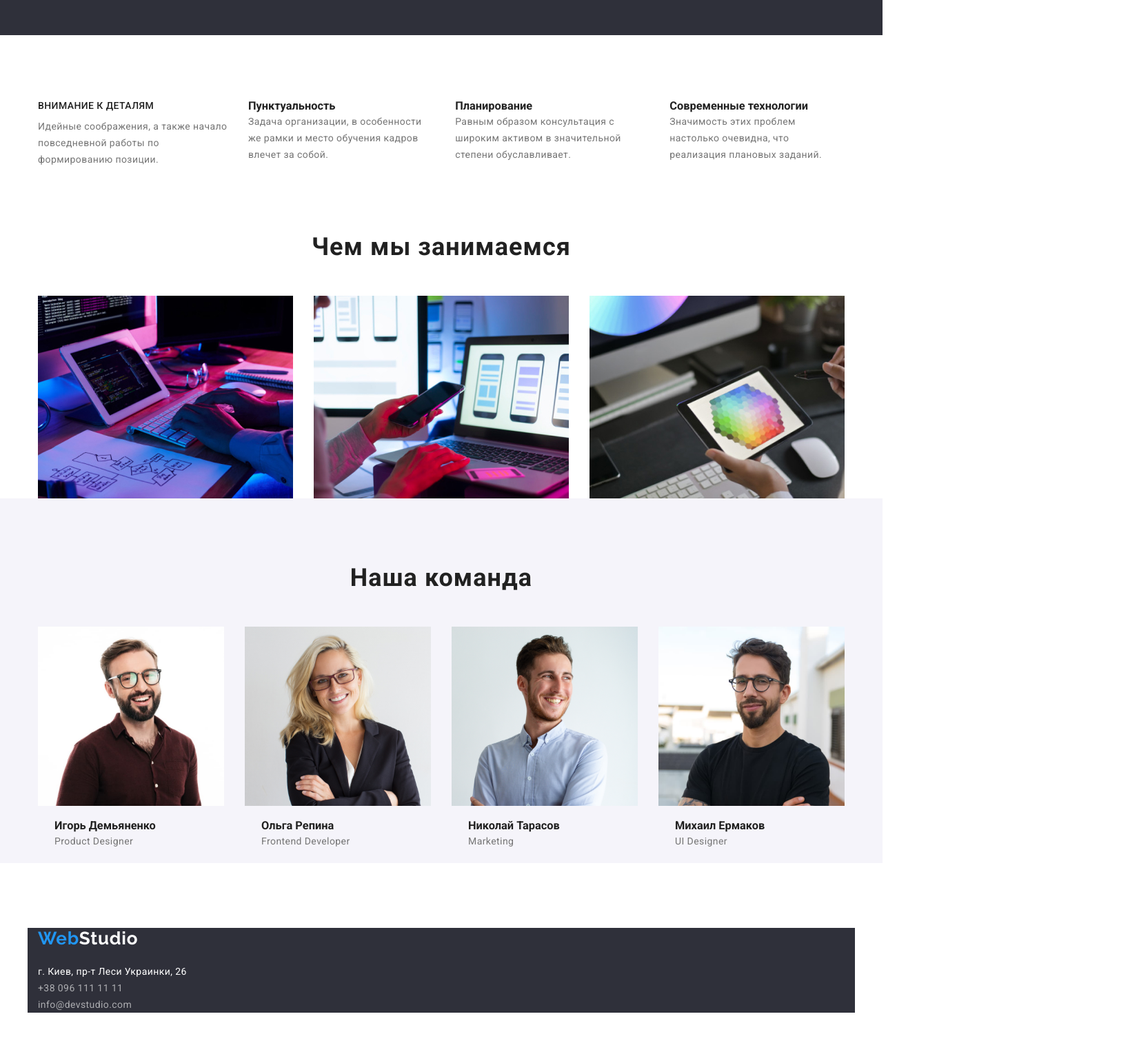
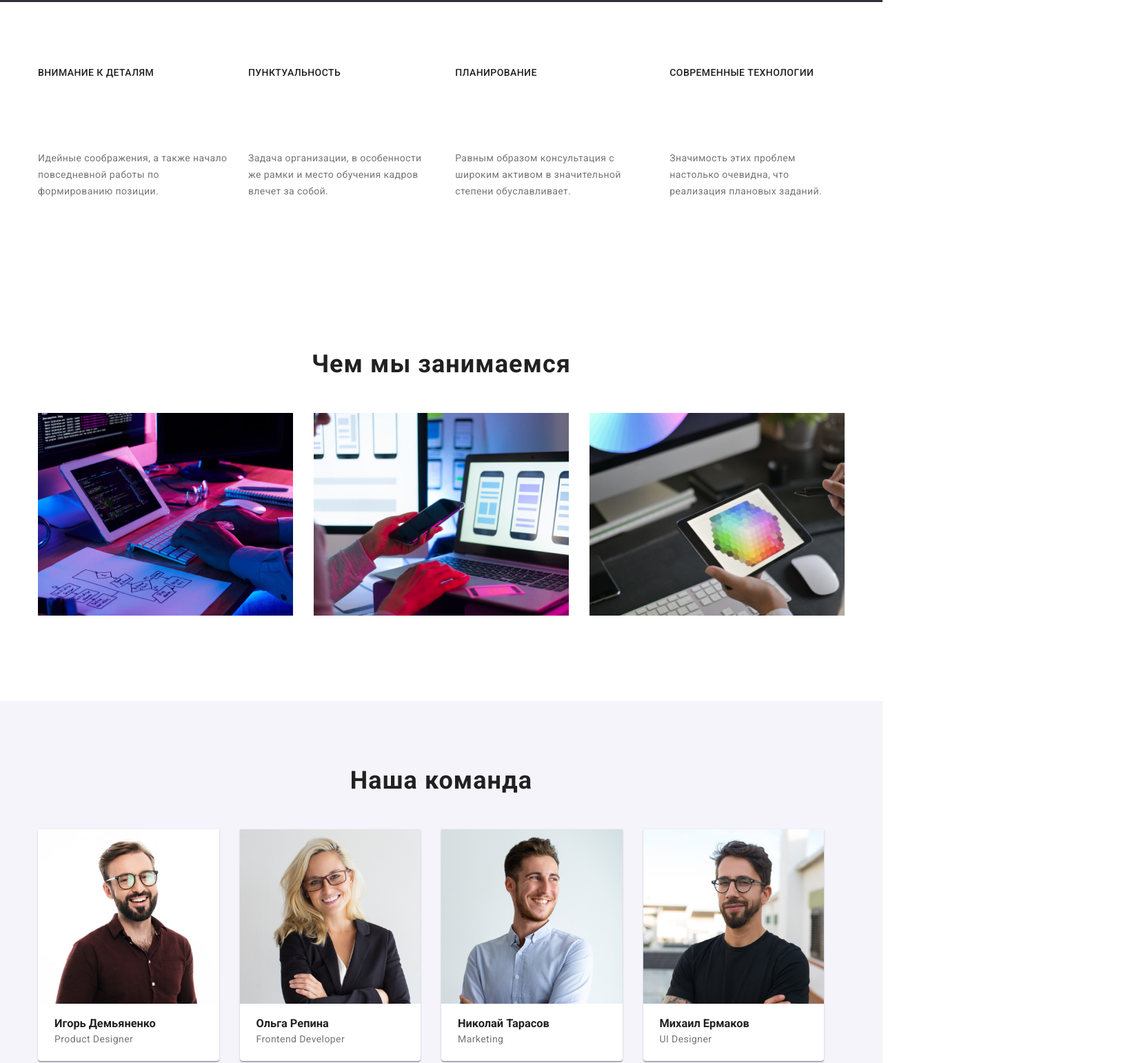
Before and after one commit to IrynaPet/goit-markup-hw-03, a plain HTML site: page index.html in a window 1280 px wide. Shown: the part 665-2207 px from the top of the page at 69% size, 1652 px wide, since content can reach past the window. Before the commit the page ends 2134 px from the top, so only its background shows below. Drawn offline with nearby package versions, Linux system fonts and the light colour scheme.

Commit message:
21022022

```diff
--- a/css/style.css
+++ b/css/style.css
@@ -50,13 +50,20 @@ address{
     font-family: font-family: 'Roboto', sans-serif;;
 }
 .section {
-    padding: 94px 0 0 0;
+    padding: 94px 0;
+    margin-bottom: 30px;
+}
+.subtitle-point{
+    padding: 94px 0;
+}
+.section-desc{
+    padding-bottom: 0;
 }
 
 /* Стилистика героя */
 .section-title {
     background: var(--dark-color);
-    padding: 200px 452px 280px;
+    padding: 200px 0;
 }
 .section-title h1 {
     font-weight: 900;
@@ -82,6 +89,9 @@ address{
     border-radius: 4px;
     cursor: pointer;
     filter: drop-shadow(0px 4px 4px rgba(0, 0, 0, 0.25));
+margin: 0 auto;
+display: block;
+line-height: 50px;
 }
 
 .conteiner {
@@ -94,9 +104,23 @@ address{
     display: flex;
     justify-content: space-between;
 }
-
+.footer{
+    padding: 60px 0;
+    background-color: var(--dark-color);
+}
 .conteiner-heading-item:not(:nth-child(4n)){
     margin-right: 30px;
+
+}
+.conteiner-info{
+    display: flex;
+    flex-basis: calc((100% - 4 * 30px) / 4);
+}
+.conteiner-heading-item-img{
+    margin-right: 30px;
+    background-color: var(--white-color);
+    box-shadow: 0px 1px 3px rgba(0, 0, 0, 0.12), 0px 1px 1px rgba(0, 0, 0, 0.14), 0px 2px 1px rgba(0, 0, 0, 0.2);
+border-radius: 0px 0px 4px 4px;
 }
 .conteiner-info{
     display: flex;
@@ -137,10 +161,7 @@ p {
     color: var(--primary-text-color);
     margin-bottom: 50px;
 }
-.conteiner-footer {
-    background: #2f303a;
 
-}
 .address-footer {
     margin-top: 20px;
     font-style: normal;
@@ -199,6 +220,7 @@ p {
     cursor: pointer;
     font-family: inherit;
     border-radius: 4px;
+    font-size: 16px;
 }
 
 .button-portfolio:hover,
@@ -231,7 +253,7 @@ ul {
 }
 .conteiner-img {
 border: 1px solid #EEEEEE;
-
+margin-bottom: 30px;
 }
 /*не могу разобраться с размерами футера и героя*/
 .icon{
@@ -242,6 +264,7 @@ margin-right: 10px;
     border-top: none;
   border-left: none;
   border-right: none;
+  border-bottom: ;
 }
 .img-title {
     padding: 20px 24px;
--- a/index.html
+++ b/index.html
@@ -77,33 +77,33 @@
                 </div>
             </section>
 
-            <section class="section">
+            <section class="section section-desc">
                 <div class="conteiner">
                     <ul class="conteiner-heading">
                         <li class="conteiner-heading-item">
                             <h3 class="subtitle">Внимание к деталям</h3>
-                            <p>
+                            <p class="subtitle-point">
                                 Идейные соображения, а также начало повседневной
                                 работы по формированию позиции.
                             </p>
                         </li>
                         <li class="conteiner-heading-item">
-                            <h3>Пунктуальность</h3>
-                            <p>
+                            <h3 class="subtitle">Пунктуальность</h3>
+                            <p class="subtitle-point">
                                 Задача организации, в особенности же рамки и
                                 место обучения кадров влечет за собой.
                             </p>
                         </li>
                         <li class="conteiner-heading-item">
-                            <h3>Планирование</h3>
-                            <p>
+                            <h3 class="subtitle">Планирование</h3>
+                            <p class="subtitle-point">
                                 Равным образом консультация с широким активом в
                                 значительной степени обуславливает.
                             </p>
                         </li>
                         <li>
-                            <h3>Современные технологии</h3>
-                            <p>
+                            <h3 class="subtitle">Современные технологии</h3>
+                            <p class="subtitle-point">
                                 Значимость этих проблем настолько очевидна, что
                                 реализация плановых заданий.
                             </p>
@@ -144,11 +144,11 @@
                 </div>
             </section>
 
-            <section class="comand">
-                <h2 class="section-text section">Наша команда</h2>
+            <section class="comand section">
+                <h2 class="section-text">Наша команда</h2>
                 <div class="conteiner">
                     <ul class="conteiner-heading">
-                        <li class="conteiner-heading-item">
+                        <li class="conteiner-heading-item-img">
                             <img
                                 src="./images/photo_ihor.jpg"
                                 alt="Игорь Демьяненко"
@@ -162,7 +162,7 @@
                                 <p lang="en">Product Designer</p>
                             </div>
                         </li>
-                        <li class="conteiner-heading-item">
+                        <li class="conteiner-heading-item-img">
                             <img
                                 src="./images/photo_olha.jpg"
                                 alt="Ольга Репита"
@@ -176,7 +176,7 @@
                                 </div>
                             </div>
                         </li>
-                        <li class="conteiner-heading-item">
+                        <li class="conteiner-heading-item-img">
                             <img
                                 src="./images/photo_nikolay.jpg"
                                 alt="Николай Тарасов"
@@ -190,7 +190,7 @@
                                 <div><p lang="en">Marketing</p></div>
                             </div>
                         </li>
-                        <li class="conteiner-heading-item">
+                        <li class="conteiner-heading-item-img">
                             <img
                                 src="./images/photo_mikhail.jpg"
                                 alt="Михаил Ермаков"
@@ -209,8 +209,8 @@
             </section>
         </main>
         <!--Подвал страницы-->
-        <footer class="section">
-            <div class="conteiner conteiner-footer">
+        <footer class="footer">
+            <div class="conteiner">
                 <a href="./index.html" class="logo"
                     >Web<span class="logo-studio">Studio</span></a
                 >
```
Also changed, not shown: portfolio.html (+3 -3 lines).
